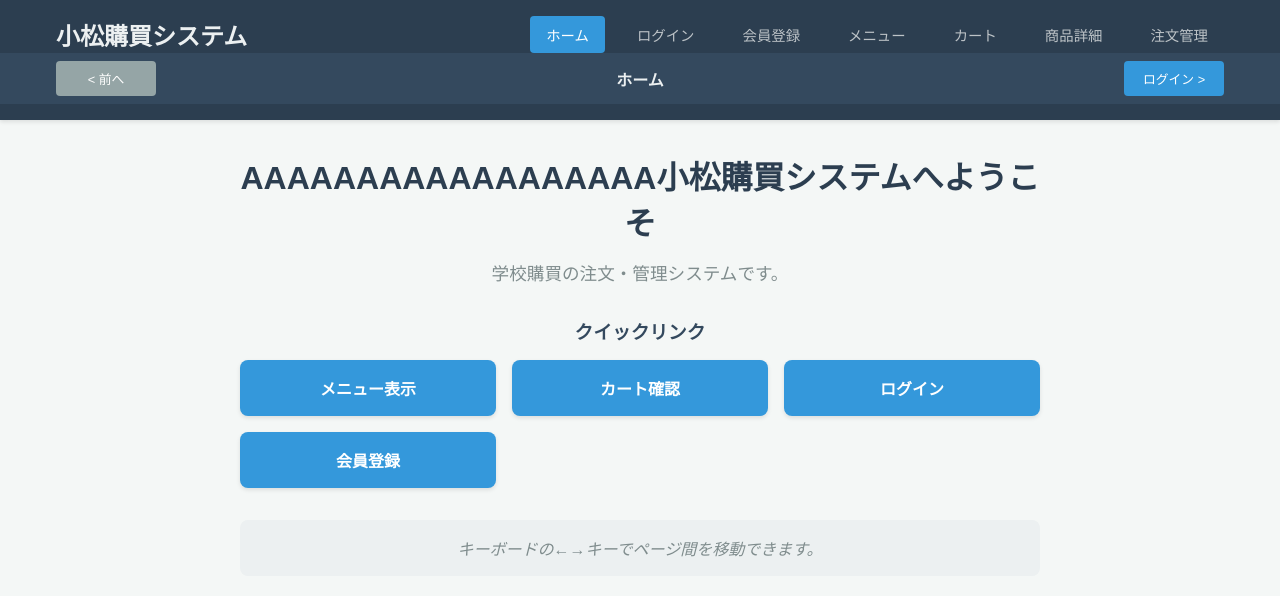
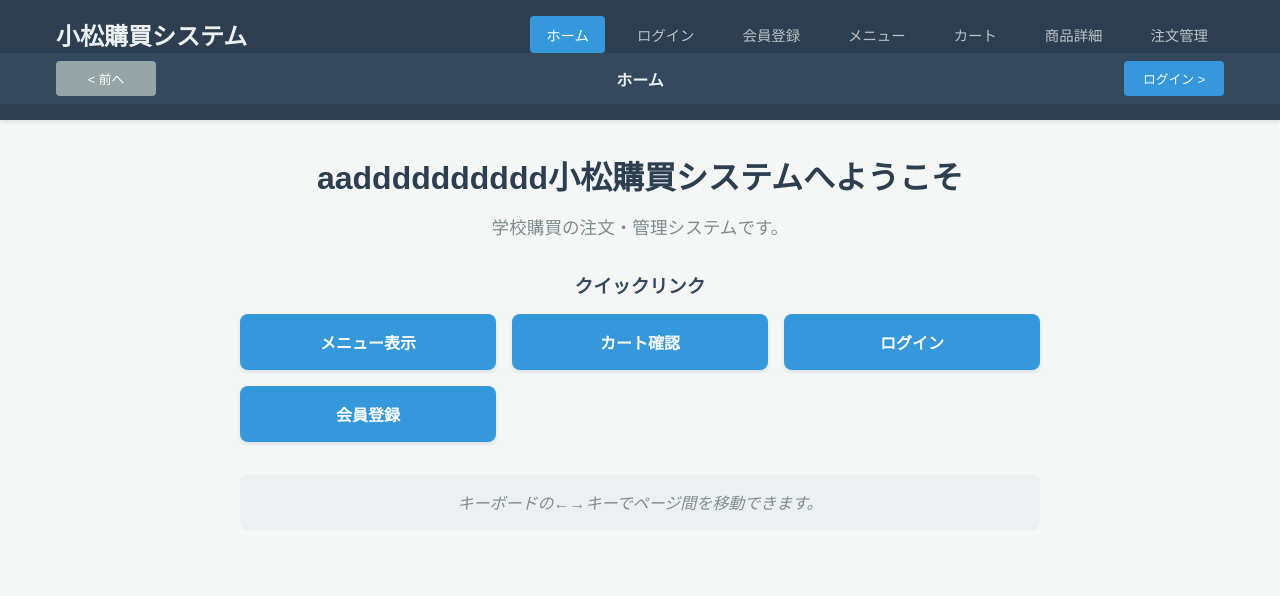
Before and after one commit to qomolangma-jp/komatsu_buy_system_html, a plain HTML site: page index.html in a window 1280 px wide. Drawn offline with Linux system fonts and the light colour scheme.

Commit message:
qomo_1111_01

```diff
--- a/index.html
+++ b/index.html
@@ -9,7 +9,7 @@
 <body class="page-content">
     <main class="main-content">
         <div class="welcome-section">
-            <h2>AAAAAAAAAAAAAAAAAA小松購買システムへようこそ</h2>
+            <h2>aadddddddddd小松購買システムへようこそ</h2>
             <p>学校購買の注文・管理システムです。</p>
 
             <div class="quick-links">
```
